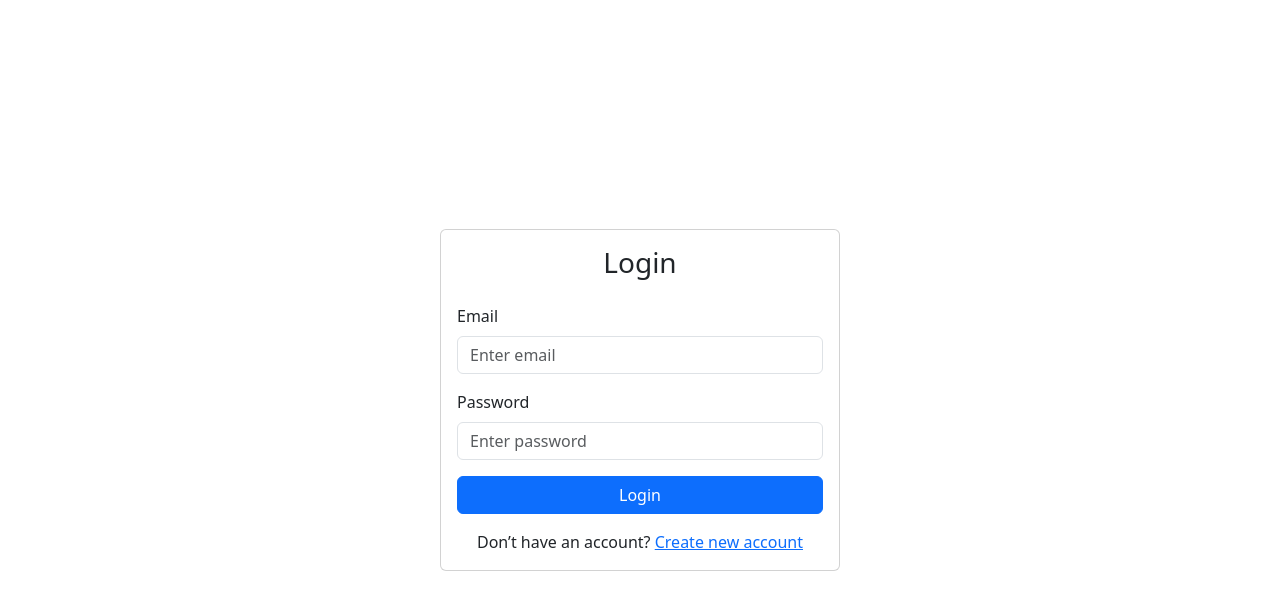
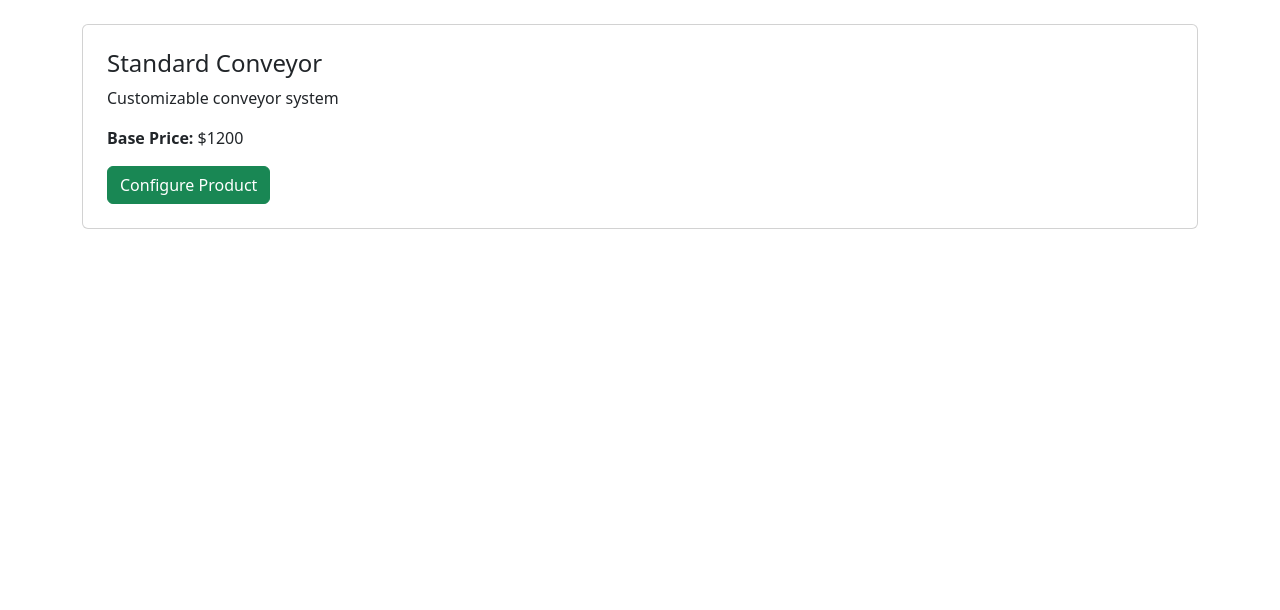
Before and after one commit to CHETAN1675/configuraPro, a React (Vite) app: page /products/conveyor-standard in a window 1280 px wide. Before the commit this address led to /auth. Shown: the top 610 px of the page. Built offline with nearby package versions, Linux system fonts and the light colour scheme.

Commit message:
Add product details page with configure entry point

```diff
--- /dev/null
+++ b/src/pages/ProductDetails.jsx
@@ -0,0 +1,30 @@
+import { useParams, Link } from "react-router-dom";
+import { Card, Button } from "react-bootstrap";
+import { getProductById } from "../utils/products";
+
+export default function ProductDetails() {
+  const { productId } = useParams();
+  const product = getProductById(productId);
+
+  if (!product) {
+    return <p className="mt-4">Product not found</p>;
+  }
+
+  return (
+    <div className="container mt-4">
+      <Card className="p-4">
+        <h4>{product.name}</h4>
+        <p>{product.description}</p>
+        <p>
+          <strong>Base Price:</strong> ${product.basePrice}
+        </p>
+
+        <Link to={`/configurator?product=${product.id}`}>
+          <Button variant="success">
+            Configure Product
+          </Button>
+        </Link>
+      </Card>
+    </div>
+  );
+}
--- a/src/routes/AppRoutes.jsx
+++ b/src/routes/AppRoutes.jsx
@@ -9,6 +9,7 @@ import Capacity from "../features/configurator/steps/Capacity";
 import Material from "../features/configurator/steps/Materials";
 import AddOns from "../features/configurator/steps/AddOns";
 import ProductList from "../pages/ProductList";
+import ProductDetails from "../pages/ProductDetails";
 
 
 export default function AppRoutes() {
@@ -71,6 +72,10 @@ export default function AppRoutes() {
             <AddOns />
             }
            />
+           <Route
+           path="/products/:productId"
+           element={<ProductDetails />}
+           />
 
 
           <Route path="/products"
--- a/src/utils/products.jsx
+++ b/src/utils/products.jsx
@@ -12,3 +12,5 @@ export const products = [
     basePrice: 1200,
   },
 ];
+export const getProductById = (id) =>
+  products.find((p) => p.id === id);
```
